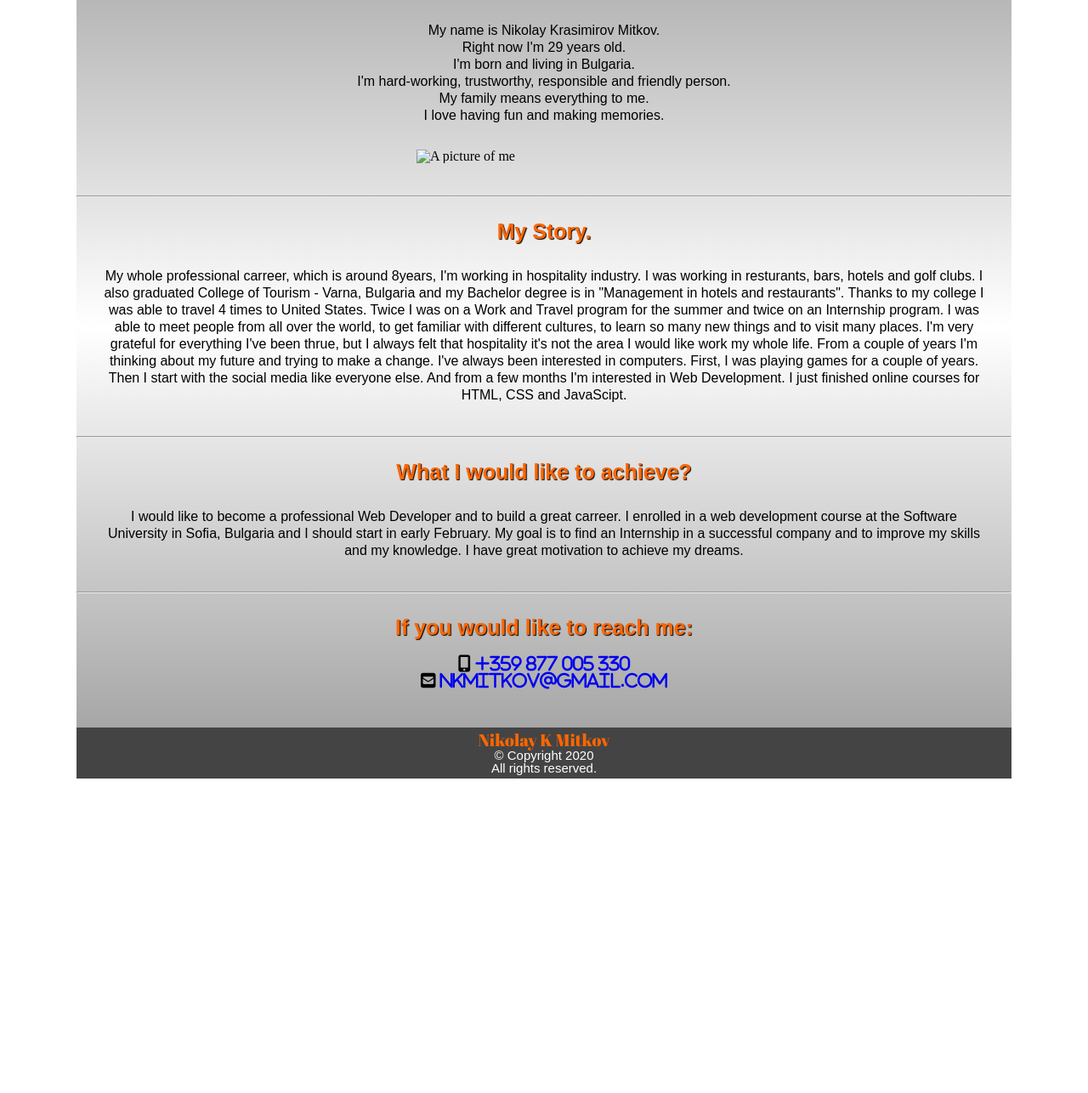
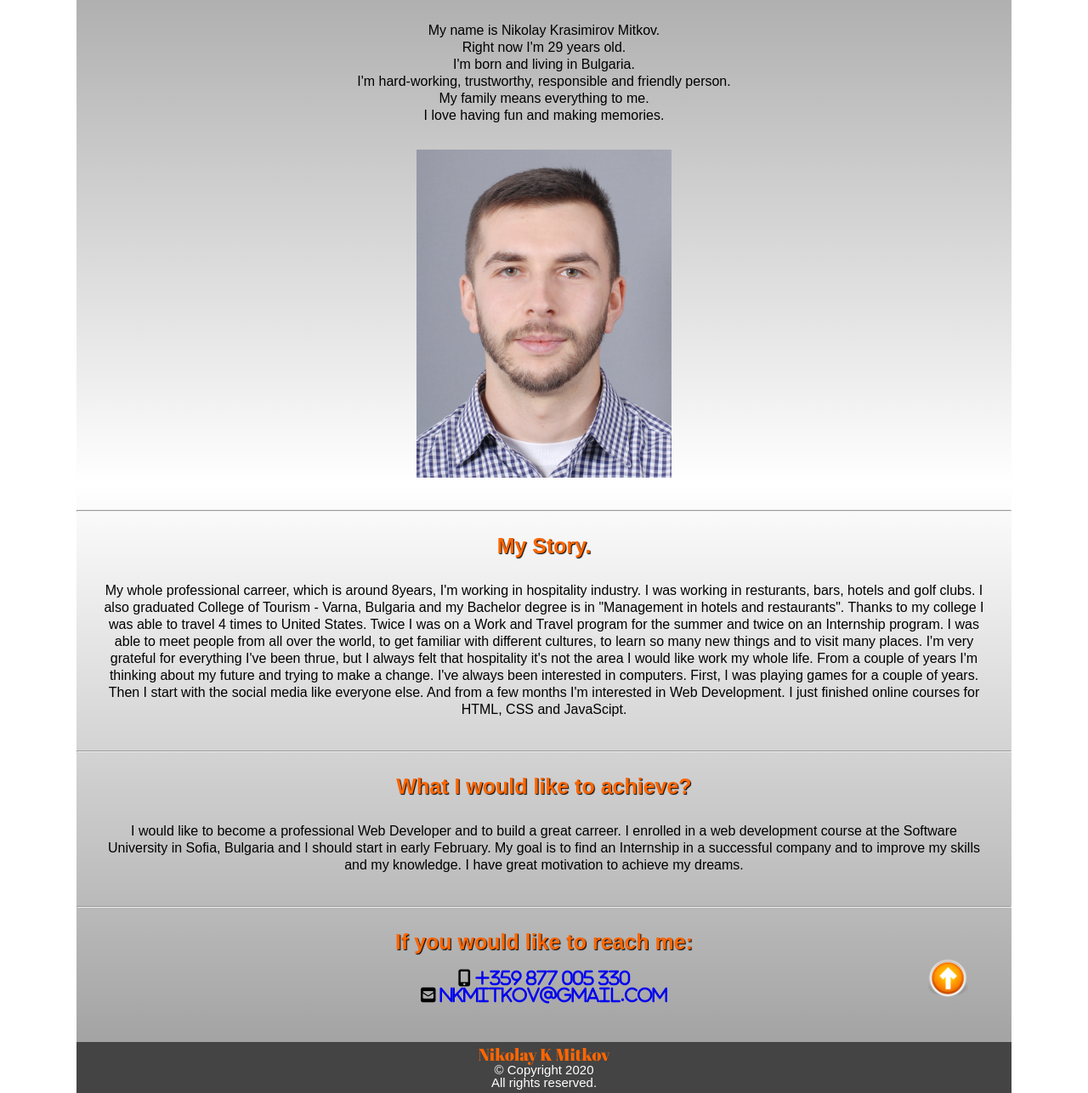
Before and after one commit to nkmitkov/my-first-public-website, a plain HTML site: page index.html in a window 1280 px wide. Shown: the part 149-1435 px from the top of the page at 85% size. Before the commit the page ends 1065 px from the top, so only its background shows below. Drawn offline with Linux system fonts and the light colour scheme; files that its build step writes are made by us from their sources; files whose address does not match are found by name.

Commit message:
Update index.html

```diff
--- a/index.html
+++ b/index.html
@@ -7,7 +7,7 @@
 	<meta name="author" content="Nikolay K Mitkov nkmitkov@gmail.com">
 	<meta name="viewport" content="width=device-width, initial-scale=1.0,  user-scalable=no">
 	<title>My First Public Website!</title>
-	<link rel="stylesheet" href="css/style.css">
+	<link rel="stylesheet" href="style.css">
 	<style>@import url('https://fonts.googleapis.com/css?family=Abril+Fatface&display=swap');</style>
 	<script src="https://kit.fontawesome.com/a076d05399.js"></script>
 </head>
@@ -31,7 +31,7 @@
 			</p>
 		</div>
 		<div>
-			<img class="image" src="images/Me.jpg" alt="A picture of me">
+			<img class="image" src="Me.jpg" alt="A picture of me">
 		</div>
 		<hr>
 		<div id="myStory">
@@ -54,7 +54,7 @@
 			<i class="fas fa-mobile-alt"><a href="tel:+359877005330"> +359 877 005 330</a> </i>
 			<br>
 			<i class="fas fa-envelope-square"><a href="mailto:nkmitkov@gmail.com"> nkmitkov@gmail.com</a></i>
-			<a href="#home"><img class="arrowUp" src="images/arrowUp.png" alt=""></a>
+			<a href="#home"><img class="arrowUp" src="arrowUp.png" alt=""></a>
 		</div>
 		<footer>
 			<p class="footer-name">Nikolay K Mitkov</p>
```
